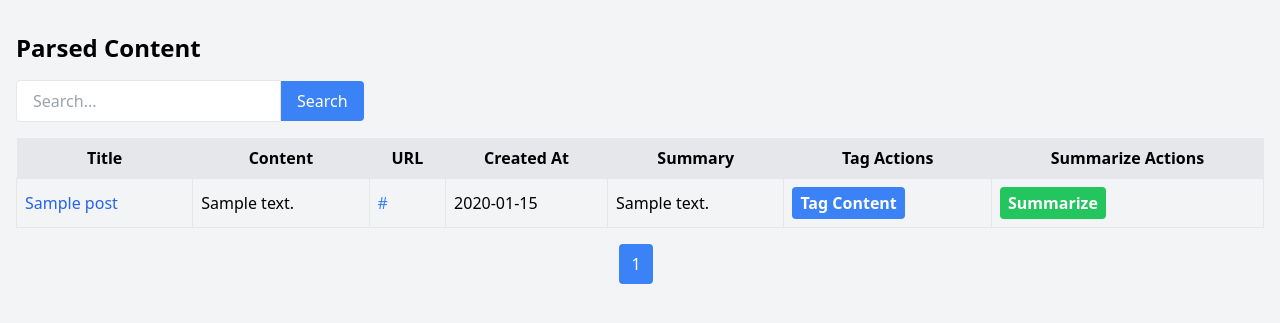
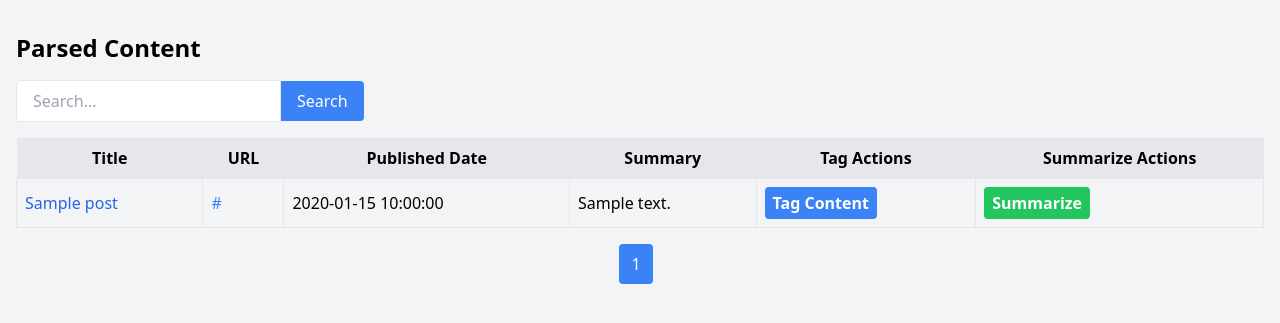
Before and after one commit to HillviewCap/ironmonkey, a Flask app: template templates/parsed_content.html in a window 1280 px wide. Shown: the part 64-387 px from the top of the page. Run offline with Flask 3, Linux system fonts and the light colour scheme; the template is opened without the code that fills it: most values are stand-ins (such as "Sample title", 1, 10 or a date in 2020); parts of the project's set-up code (start-up, migrations or seed data) failed here and were passed over; some libraries are stand-ins or nearby versions.

Commit message:
Removed the Content and Created At columns, and added the Published Date column in the parsed content table.

```diff
--- a/templates/parsed_content.html
+++ b/templates/parsed_content.html
@@ -16,9 +16,8 @@
             <thead>
                 <tr class="bg-gray-200">
                     <th class="px-2 py-2">Title</th>
-                    <th class="px-2 py-2">Content</th>
                     <th class="px-2 py-2">URL</th>
-                    <th class="px-2 py-2">Created At</th>
+                    <th class="px-2 py-2">Published Date</th>
                     <th class="px-2 py-2">Summary</th>
                     <th class="px-2 py-2">Tag Actions</th>
                     <th class="px-2 py-2">Summarize Actions</th>
@@ -32,13 +31,12 @@
                             {{ post.title[:50] }}
                         </a>
                     </td>
-                    <td class="border px-2 py-2 break-words">{{ post.content[:50] }}</td>
                     <td class="border px-2 py-2 break-words">
                         <a href="{{ post.url }}" class="text-blue-500 hover:underline" target="_blank">
                             {{ post.url[:50] }}
                         </a>
                     </td>
-                    <td class="border px-2 py-2">{{ post.created_at.strftime('%Y-%m-%d') }}</td>
+                    <td class="border px-2 py-2">{{ post.pub_date }}</td>
                     <td class="border px-2 py-2 break-words">
                         <span class="summary-content">{{ post.summary[:50] if post.summary else 'No summary' }}</span>
                     </td>
```
